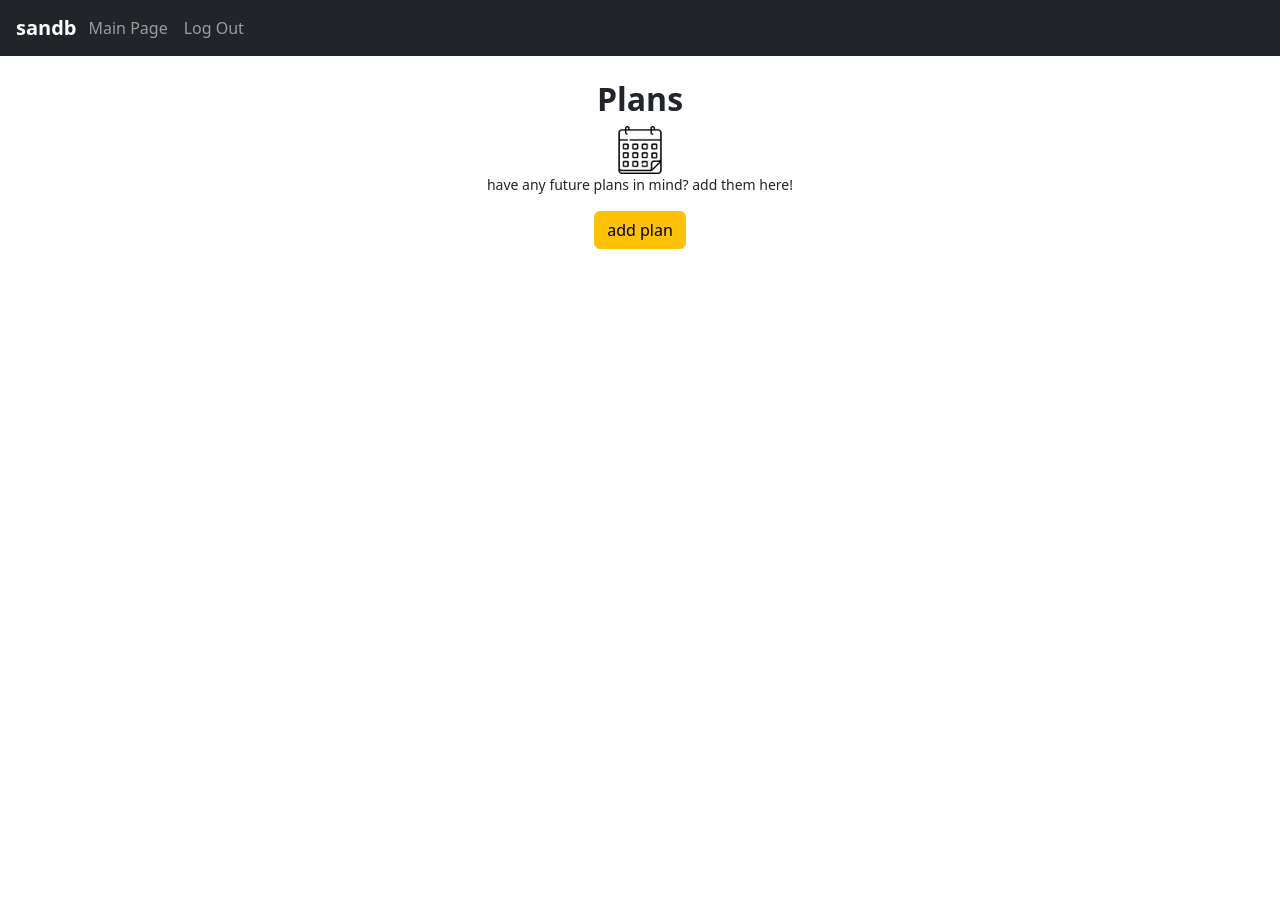
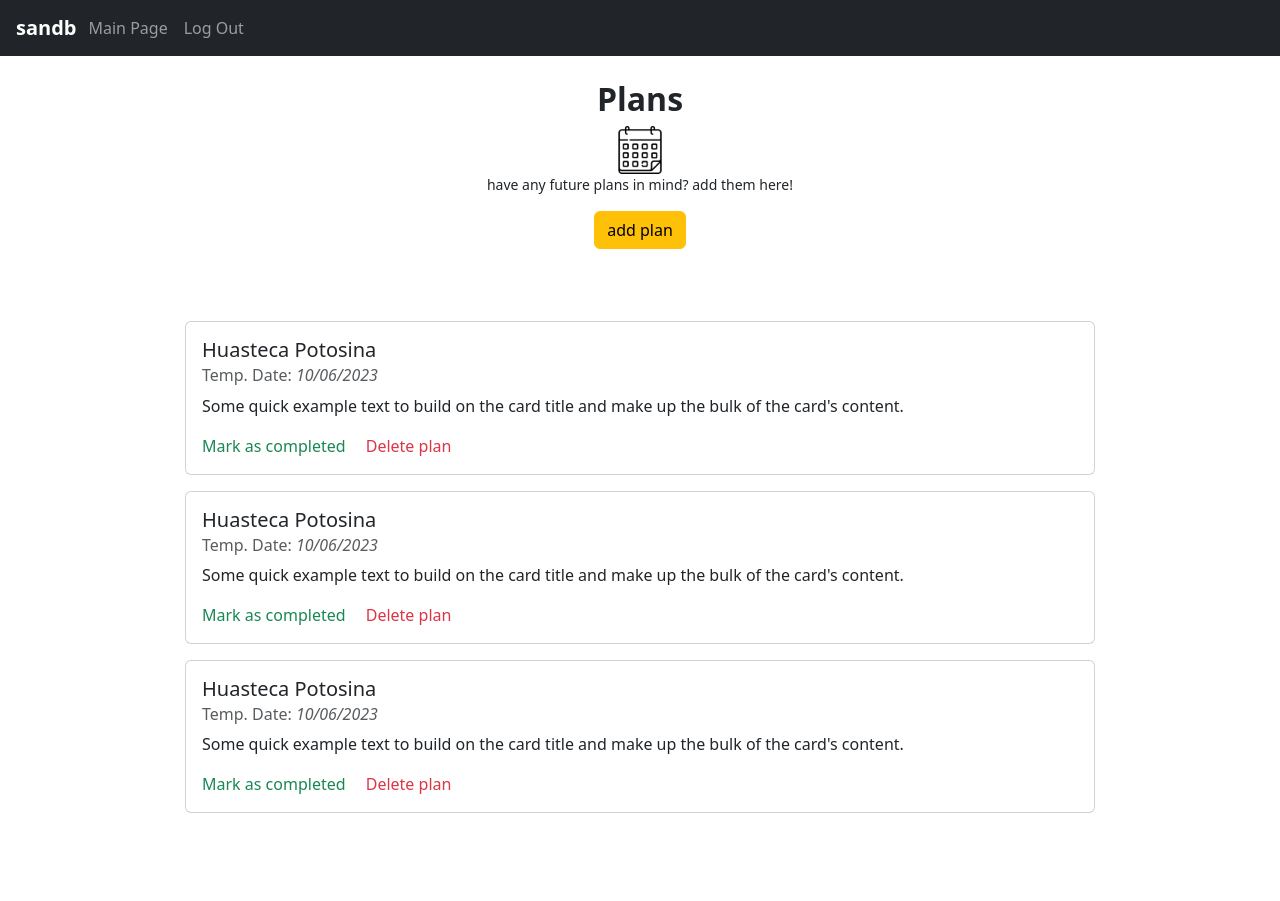
Before and after one commit to blankhall98/sandb, a Flask app: page /plans in a window 1280 px wide. Before the commit the page ends 800 px from the top, so only its background shows below. Run offline with Flask 2, Linux system fonts and the light colour scheme.

Commit message:
style index

```diff
--- a/templates/plans.html
+++ b/templates/plans.html
@@ -11,8 +11,38 @@
     <a href="{{url_for('addplan')}}"><button class="btn btn-warning mt-3">add plan</button></a>
 </div>
 
+<br><br><br>
 <div class="container">
-    <div class="container"></div>
+    <div class="container d-flex flex-row justify-content-center flex-wrap">
+        <div class="card col-10 mb-3">
+            <div class="card-body">
+              <h5 class="card-title">Huasteca Potosina</h5>
+              <h6 class="card-subtitle mb-2 text-muted">Temp. Date: <i>10/06/2023</i></h6>
+              <p class="card-text">Some quick example text to build on the card title and make up the bulk of the card's content.</p>
+              <a href="#" class="card-link text-success">Mark as completed</a>
+              <a href="#" class="card-link text-danger">Delete plan</a>
+            </div>
+        </div>
+        <div class="card col-10 mb-3">
+            <div class="card-body">
+              <h5 class="card-title">Huasteca Potosina</h5>
+              <h6 class="card-subtitle mb-2 text-muted">Temp. Date: <i>10/06/2023</i></h6>
+              <p class="card-text">Some quick example text to build on the card title and make up the bulk of the card's content.</p>
+              <a href="#" class="card-link text-success">Mark as completed</a>
+              <a href="#" class="card-link text-danger">Delete plan</a>
+            </div>
+        </div>
+        <div class="card col-10 mb-3">
+            <div class="card-body">
+              <h5 class="card-title">Huasteca Potosina</h5>
+              <h6 class="card-subtitle mb-2 text-muted">Temp. Date: <i>10/06/2023</i></h6>
+              <p class="card-text">Some quick example text to build on the card title and make up the bulk of the card's content.</p>
+              <a href="#" class="card-link text-success">Mark as completed</a>
+              <a href="#" class="card-link text-danger">Delete plan</a>
+            </div>
+        </div>
+    </div>
 </div>
+<br><br><br>
 
 {%endblock%}
```
Also changed, not shown: templates/movies.html (+5 -5 lines), templates/travels.html (+16 -1 lines), static/images/island.png (added).
